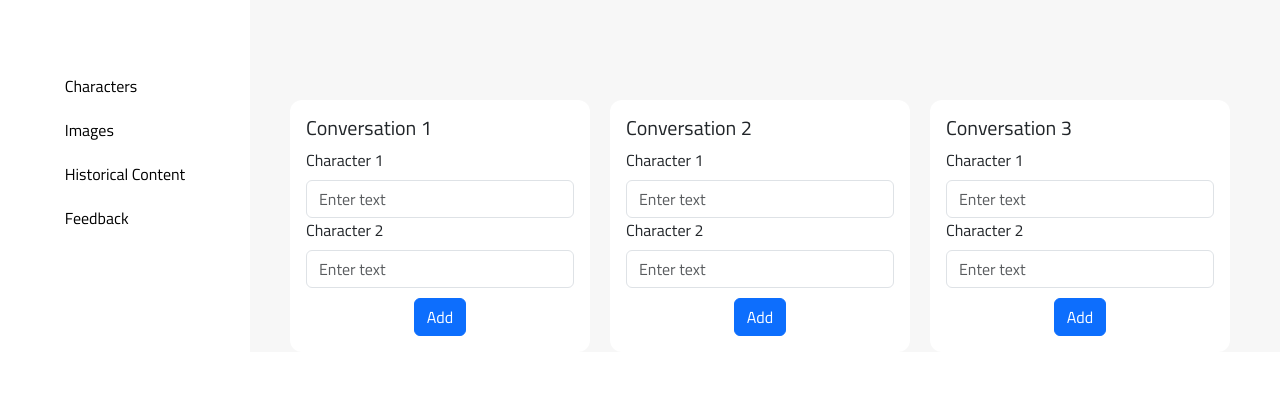
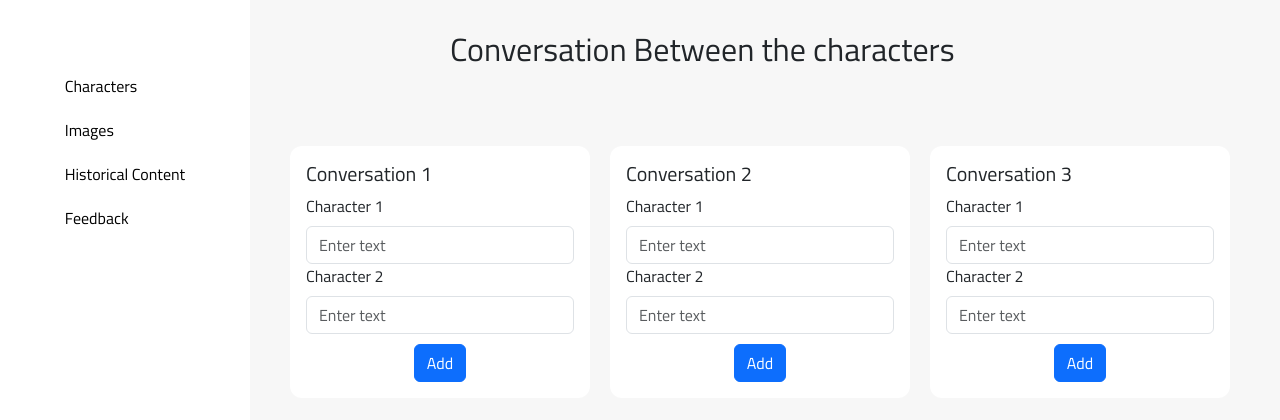
Before and after one commit to razeemarc/Admin_Panel, a React (Create React App) app: page /chitharal in a window 1280 px wide. Shown: the top 420 px of the page. Built offline with nearby package versions, Linux system fonts and the light colour scheme.

Commit message:
conversation page Created

```diff
--- a/src/Pages/Components/CharacterCard.jsx
+++ b/src/Pages/Components/CharacterCard.jsx
@@ -13,8 +13,11 @@ function CharacterCard() {
 
   return (
     <div className="character-container">
+
       <div className='pagestyle' style={{marginLeft:'50px'}}>
+      <h2 style={{paddingLeft:'290px'}}>Conversation Between the characters</h2>
         <div className='character-bg horizontal-scroll'>
+
           {renderCharacterComponents()}
         </div>
       </div>
--- a/src/Pages/Styles/Dashboard.css
+++ b/src/Pages/Styles/Dashboard.css
@@ -35,12 +35,15 @@
   }
   .pagestyle {
     background-color: #f7f7f7; /* Change to your preferred shade of grey */
+
   }
+
   .character-bg{
 
 
     padding-top: 30px;
     padding-left: 110px;
+   padding-bottom: 100px;
 
   }
   .character-container {
--- a/src/Pages/chitharal.jsx
+++ b/src/Pages/chitharal.jsx
@@ -16,9 +16,9 @@ function Chitharal() {
   };
 
   return (
-    <div>
+    <div className='pagestyle'>
       <SideBar onSidebarItemClick={handleSidebarItemClick} />
-      <div className='pagestyle'>
+      <div >
         <div className='character-bg'>
           {selectedOption === 'Characters' && <CharacterCard />}
           {selectedOption === 'Images' && <ImageUploader />}
```
